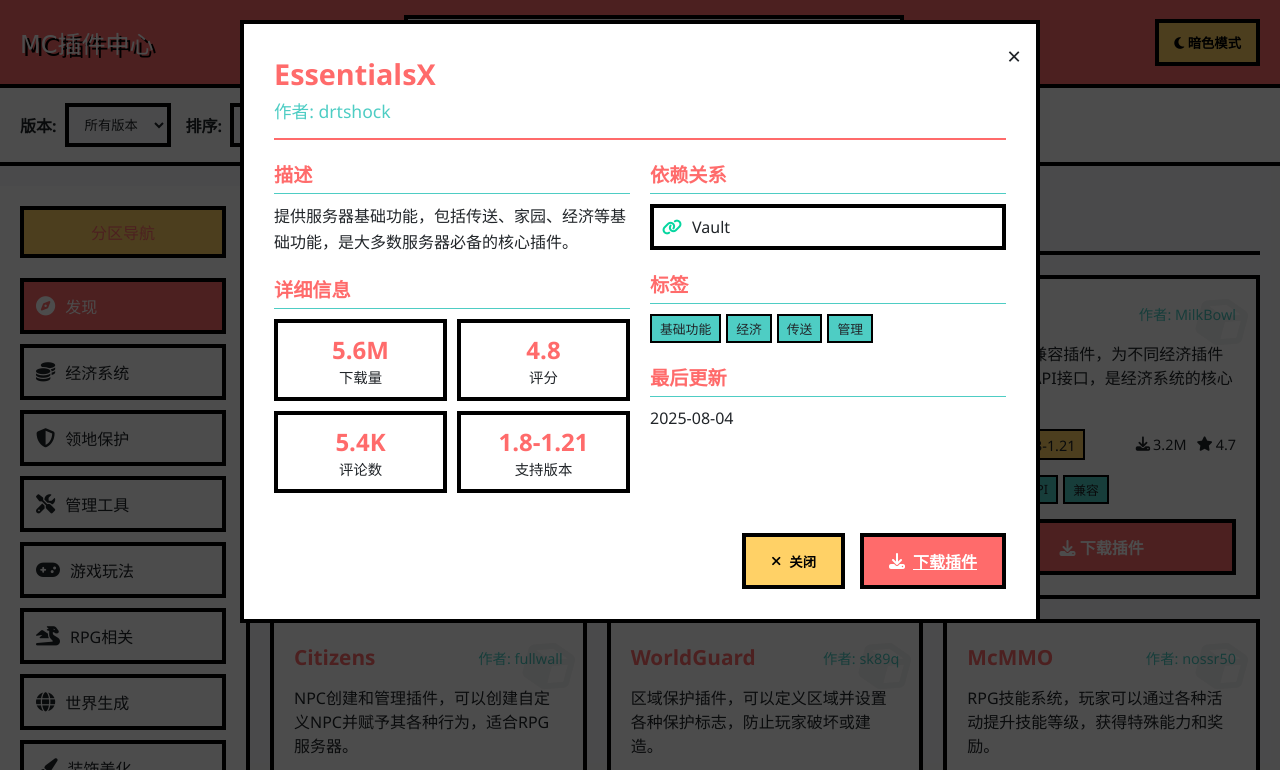
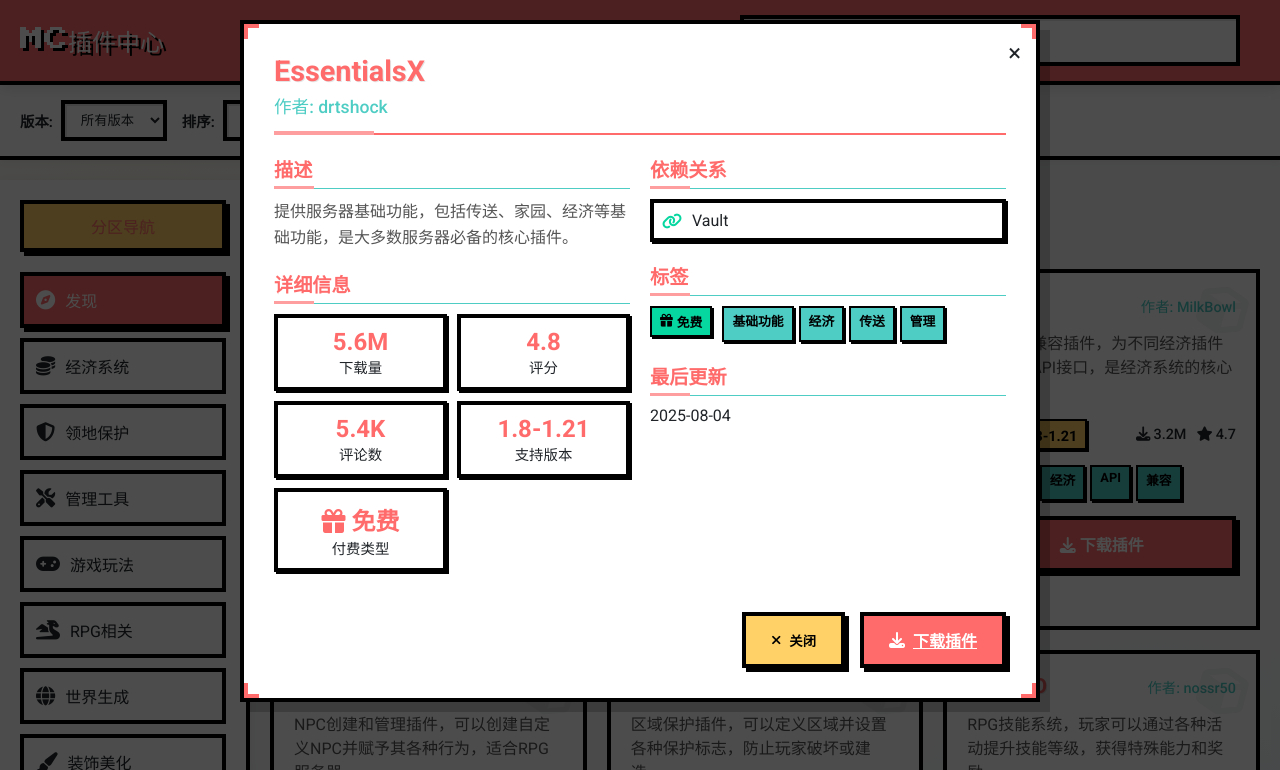
Before and after one commit to Kauo7420/Kauo7420, a plain HTML site: page index.html in a window 1280 px wide. Both pictures are taken after a click on the element 428 px from the left and 437 px from the top of the page. Shown: the top 770 px of the page. Drawn offline with Linux system fonts and the light colour scheme.

Commit message:
Update index.html

```diff
--- a/index.html
+++ b/index.html
@@ -5,13 +5,12 @@
     <meta name="viewport" content="width=device-width, initial-scale=1.0">
     <title>Minecraft插件导航 - 发现最佳服务器插件</title>
     <link rel="stylesheet" href="https://cdnjs.cloudflare.com/ajax/libs/font-awesome/6.4.0/css/all.min.css">
+    <link href="https://fonts.googleapis.com/css2?family=Press+Start+2P&family=Roboto:wght@400;500;700&display=swap" rel="stylesheet">
     <style>
         :root {
             --primary: #ff6b6b;
             --secondary: #4ecdc4;
             --accent: #ffd166;
-            --dark: #1a1a2e;
-            --light: #f8f9fa;
             --success: #06d6a0;
             --warning: #ffb74d;
             --danger: #ef476f;
@@ -19,27 +18,19 @@
             --text: #212529;
             --card-bg: #ffffff;
             --sidebar-bg: #ffffff;
+            --input-bg: #ffffff;
             --shadow: rgba(0, 0, 0, 0.1);
             --pixel-border: 4px solid #000;
             --modal-bg: #ffffff;
-        }
-
-        .dark-mode {
-            --bg: #1a1a2e;
-            --text: #f8f9fa;
-            --card-bg: #16213e;
-            --sidebar-bg: #0f3460;
-            --shadow: rgba(0, 0, 0, 0.3);
-            --pixel-border: 4px solid #4ecdc4;
-            --modal-bg: #0f3460;
+            --highlight: #ff9e9e;
         }
 
         * {
             margin: 0;
             padding: 0;
             box-sizing: border-box;
-            font-family: 'Segoe UI', Tahoma, Geneva, Verdana, sans-serif;
-            transition: background-color 0.3s, color 0.3s;
+            font-family: 'Roboto', sans-serif;
+            transition: all 0.2s ease;
         }
 
         body {
@@ -48,6 +39,9 @@
             overflow-x: hidden;
             padding: 0;
             margin: 0;
+            background-image:
+                radial-gradient(circle at 10% 20%, rgba(255, 214, 102, 0.1) 0%, transparent 20%),
+                radial-gradient(circle at 90% 80%, rgba(78, 205, 196, 0.1) 0%, transparent 20%);
         }
 
         /* 加载动画 */
@@ -84,6 +78,7 @@
             height: 16px;
             background: var(--primary);
             animation: load-anim 1.5s infinite;
+            box-shadow: 0 0 10px var(--primary);
         }
 
         @keyframes load-anim {
@@ -105,6 +100,7 @@
             position: sticky;
             top: 0;
             z-index: 100;
+            box-shadow: 0 4px 12px rgba(0, 0, 0, 0.1);
         }
 
         .logo {
@@ -112,6 +108,11 @@
             font-size: 1.5rem;
             color: white;
             text-shadow: 3px 3px 0 #000;
+            transition: transform 0.2s;
+        }
+
+        .logo:hover {
+            transform: scale(1.05);
         }
 
         .search-container {
@@ -127,21 +128,15 @@
             border: var(--pixel-border);
             border-radius: 0;
             font-size: 1rem;
-            background: var(--light);
+            background: var(--input-bg);
             color: var(--text);
+            box-shadow: inset 2px 2px 0 rgba(0, 0, 0, 0.1);
+            transition: all 0.2s;
         }
 
-        .theme-toggle {
-            background: var(--accent);
-            border: var(--pixel-border);
-            padding: 10px 15px;
-            cursor: pointer;
-            font-weight: bold;
-            transition: transform 0.1s;
-        }
-
-        .theme-toggle:active {
-            transform: translateY(4px);
+        .search-box:focus {
+            outline: none;
+            box-shadow: inset 2px 2px 0 rgba(0, 0, 0, 0.1), 0 0 0 3px rgba(255, 107, 107, 0.3);
         }
 
         /* 筛选和排序栏 */
@@ -153,6 +148,7 @@
             background: var(--card-bg);
             border-bottom: var(--pixel-border);
             margin-bottom: 20px;
+            box-shadow: 0 2px 8px rgba(0, 0, 0, 0.05);
         }
 
         .filter-group {
@@ -164,14 +160,23 @@
         .filter-label {
             font-weight: bold;
             white-space: nowrap;
+            color: var(--text);
+            font-size: 0.9rem;
         }
 
         select.filter-select {
             padding: 8px 12px;
             border: var(--pixel-border);
-            background: var(--light);
+            background: var(--input-bg);
             color: var(--text);
             cursor: pointer;
+            box-shadow: inset 2px 2px 0 rgba(0, 0, 0, 0.1);
+            transition: all 0.2s;
+        }
+
+        select.filter-select:focus {
+            outline: none;
+            box-shadow: inset 2px 2px 0 rgba(0, 0, 0, 0.1), 0 0 0 3px rgba(255, 107, 107, 0.3);
         }
 
         /* 主布局 */
@@ -189,6 +194,7 @@
             height: 100%;
             position: sticky;
             top: 70px;
+            box-shadow: 2px 0 8px rgba(0, 0, 0, 0.05);
         }
 
         .sidebar-title {
@@ -200,6 +206,19 @@
             padding: 10px;
             border: var(--pixel-border);
             background: var(--accent);
+            box-shadow: 4px 4px 0 #000;
+            position: relative;
+        }
+
+        .sidebar-title::after {
+            content: "";
+            position: absolute;
+            bottom: -4px;
+            left: 4px;
+            right: -4px;
+            height: 4px;
+            background: var(--highlight);
+            z-index: -1;
         }
 
         .category-list {
@@ -212,15 +231,34 @@
             background: var(--card-bg);
             border: var(--pixel-border);
             cursor: pointer;
-            transition: transform 0.1s;
+            transition: transform 0.1s, box-shadow 0.1s;
             display: flex;
             align-items: center;
+            color: var(--text);
+            position: relative;
+            overflow: hidden;
+        }
+
+        .category-item::before {
+            content: "";
+            position: absolute;
+            top: 0;
+            left: -100%;
+            width: 100%;
+            height: 100%;
+            background: linear-gradient(90deg, transparent, rgba(255, 255, 255, 0.4), transparent);
+            transition: left 0.5s;
+        }
+
+        .category-item:hover::before {
+            left: 100%;
         }
 
         .category-item:hover {
             transform: translateX(5px);
             background: var(--secondary);
             color: #000;
+            box-shadow: 4px 4px 0 #000;
         }
 
         .category-item i {
@@ -231,6 +269,7 @@
         .category-item.active {
             background: var(--primary);
             color: white;
+            box-shadow: 4px 4px 0 #000;
         }
 
         /* 主内容区 */
@@ -246,6 +285,18 @@
             color: var(--primary);
             padding-bottom: 10px;
             border-bottom: var(--pixel-border);
+            position: relative;
+            display: inline-block;
+        }
+
+        .section-title::after {
+            content: "";
+            position: absolute;
+            bottom: -4px;
+            left: 0;
+            width: 100%;
+            height: 4px;
+            background: var(--highlight);
         }
 
         /* 插件卡片 */
@@ -265,9 +316,26 @@
             cursor: pointer;
         }
 
+        .plugin-card::before {
+            content: "";
+            position: absolute;
+            top: 0;
+            left: 0;
+            right: 0;
+            height: 4px;
+            background: var(--primary);
+            transform: scaleX(0);
+            transform-origin: left;
+            transition: transform 0.3s;
+        }
+
         .plugin-card:hover {
             transform: translateY(-5px);
             box-shadow: 8px 8px 0 var(--shadow);
+        }
+
+        .plugin-card:hover::before {
+            transform: scaleX(1);
         }
 
         .plugin-header {
@@ -281,16 +349,19 @@
             font-size: 1.3rem;
             font-weight: bold;
             color: var(--primary);
+            text-shadow: 1px 1px 0 rgba(0, 0, 0, 0.1);
         }
 
         .plugin-author {
             font-size: 0.9rem;
             color: var(--secondary);
+            font-weight: 500;
         }
 
         .plugin-description {
             margin-bottom: 15px;
             line-height: 1.5;
+            color: #555;
         }
 
         .plugin-meta {
@@ -304,6 +375,9 @@
             background: var(--accent);
             padding: 3px 8px;
             border: 2px solid #000;
+            color: #000;
+            font-weight: bold;
+            box-shadow: 2px 2px 0 #000;
         }
 
         .plugin-stats {
@@ -315,6 +389,7 @@
             display: flex;
             align-items: center;
             gap: 3px;
+            font-weight: 500;
         }
 
         .plugin-tags {
@@ -329,6 +404,38 @@
             padding: 3px 8px;
             border: 2px solid #000;
             font-size: 0.8rem;
+            color: #000;
+            font-weight: bold;
+            box-shadow: 2px 2px 0 #000;
+        }
+
+        /* 付费标识 */
+        .payment-badge {
+            display: inline-flex;
+            align-items: center;
+            gap: 4px;
+            padding: 4px 8px;
+            border: 2px solid #000;
+            font-size: 0.8rem;
+            font-weight: bold;
+            margin-right: 5px;
+            margin-bottom: 5px;
+            box-shadow: 2px 2px 0 #000;
+        }
+
+        .payment-paid {
+            background-color: #ff6b6b;
+            color: #000;
+        }
+
+        .payment-free {
+            background-color: #06d6a0;
+            color: #000;
+        }
+
+        .payment-freemium {
+            background-color: #ffd166;
+            color: #000;
         }
 
         .download-btn {
@@ -342,11 +449,20 @@
             font-weight: bold;
             cursor: pointer;
             text-decoration: none;
-            transition: background 0.2s;
+            transition: background 0.2s, transform 0.1s;
+            box-shadow: 4px 4px 0 #000;
+            position: relative;
         }
 
         .download-btn:hover {
             background: var(--danger);
+            transform: translate(-2px, -2px);
+            box-shadow: 6px 6px 0 #000;
+        }
+
+        .download-btn:active {
+            transform: translate(2px, 2px);
+            box-shadow: 2px 2px 0 #000;
         }
 
         /* 涂鸦元素 */
@@ -384,6 +500,9 @@
             border: var(--pixel-border);
             cursor: pointer;
             font-weight: bold;
+            color: var(--text);
+            box-shadow: 2px 2px 0 #000;
+            transition: all 0.1s;
         }
 
         .page-btn.active {
@@ -393,6 +512,14 @@
 
         .page-btn:hover:not(.active) {
             background: var(--secondary);
+            color: #000;
+            transform: translate(-2px, -2px);
+            box-shadow: 4px 4px 0 #000;
+        }
+
+        .page-btn:active {
+            transform: translate(2px, 2px);
+            box-shadow: 0 0 0 #000;
         }
 
         /* 模态框 */
@@ -418,6 +545,7 @@
             position: relative;
             padding: 30px;
             animation: modal-appear 0.3s ease;
+            box-shadow: 10px 10px 0 rgba(0, 0, 0, 0.2);
         }
 
         @keyframes modal-appear {
@@ -432,23 +560,42 @@
             font-size: 1.5rem;
             cursor: pointer;
             color: var(--text);
+            transition: transform 0.2s;
+        }
+
+        .close-modal:hover {
+            transform: rotate(90deg);
+            color: var(--danger);
         }
 
         .modal-header {
             margin-bottom: 20px;
             padding-bottom: 15px;
             border-bottom: 2px solid var(--primary);
+            position: relative;
+        }
+
+        .modal-header::after {
+            content: "";
+            position: absolute;
+            bottom: -2px;
+            left: 0;
+            width: 100px;
+            height: 4px;
+            background: var(--highlight);
         }
 
         .modal-title {
             font-size: 1.8rem;
             color: var(--primary);
             margin-bottom: 5px;
+            text-shadow: 1px 1px 0 rgba(0, 0, 0, 0.1);
         }
 
         .modal-author {
             font-size: 1.1rem;
             color: var(--secondary);
+            font-weight: 500;
         }
 
         .modal-body {
@@ -467,11 +614,23 @@
             color: var(--primary);
             border-bottom: 1px solid var(--secondary);
             padding-bottom: 5px;
+            position: relative;
+        }
+
+        .modal-section-title::after {
+            content: "";
+            position: absolute;
+            bottom: -1px;
+            left: 0;
+            width: 40px;
+            height: 3px;
+            background: var(--highlight);
         }
 
         .modal-description {
             line-height: 1.6;
             margin-bottom: 20px;
+            color: #555;
         }
 
         .modal-stats {
@@ -488,6 +647,7 @@
             padding: 10px;
             background: var(--card-bg);
             border: var(--pixel-border);
+            box-shadow: 2px 2px 0 #000;
         }
 
         .stat-value {
@@ -498,6 +658,7 @@
 
         .stat-label {
             font-size: 0.9rem;
+            color: var(--text);
         }
 
         .modal-dependencies {
@@ -516,6 +677,8 @@
             display: flex;
             align-items: center;
             gap: 10px;
+            color: var(--text);
+            box-shadow: 2px 2px 0 #000;
         }
 
         .dependency-item i {
@@ -537,6 +700,8 @@
             display: flex;
             align-items: center;
             gap: 8px;
+            transition: all 0.1s;
+            box-shadow: 4px 4px 0 #000;
         }
 
         .modal-download {
@@ -544,8 +709,19 @@
             color: white;
         }
 
+        .modal-download:hover {
+            transform: translate(-2px, -2px);
+            box-shadow: 6px 6px 0 #000;
+        }
+
         .modal-close {
             background: var(--accent);
+            color: #000;
+        }
+
+        .modal-close:hover {
+            transform: translate(-2px, -2px);
+            box-shadow: 6px 6px 0 #000;
         }
 
         /* 响应式设计 */
@@ -619,6 +795,41 @@
         .fade-in {
             animation: fadeIn 0.5s ease forwards;
         }
+
+        /* 装饰性元素 */
+        .pixel-corner {
+            position: absolute;
+            width: 15px;
+            height: 15px;
+        }
+
+        .corner-tl {
+            top: 0;
+            left: 0;
+            border-top: 4px solid var(--primary);
+            border-left: 4px solid var(--primary);
+        }
+
+        .corner-tr {
+            top: 0;
+            right: 0;
+            border-top: 4px solid var(--primary);
+            border-right: 4px solid var(--primary);
+        }
+
+        .corner-bl {
+            bottom: 0;
+            left: 0;
+            border-bottom: 4px solid var(--primary);
+            border-left: 4px solid var(--primary);
+        }
+
+        .corner-br {
+            bottom: 0;
+            right: 0;
+            border-bottom: 4px solid var(--primary);
+            border-right: 4px solid var(--primary);
+        }
     </style>
 </head>
 <body>
@@ -636,9 +847,7 @@
     <div class="search-container">
         <input type="text" class="search-box" placeholder="搜索插件...">
     </div>
-        <button class="theme-toggle" id="themeToggle">
-            <i class="fas fa-moon"></i> 暗色模式
-        </button>
+    <!-- 已移除主题切换按钮 -->
 </div>
 
 <!-- 筛选和排序栏 -->
@@ -736,6 +945,12 @@
     <div class="modal-content">
         <span class="close-modal" id="closeModal">&times;</span>
 
+        <!-- 装饰性角标 -->
+        <div class="pixel-corner corner-tl"></div>
+        <div class="pixel-corner corner-tr"></div>
+        <div class="pixel-corner corner-bl"></div>
+        <div class="pixel-corner corner-br"></div>
+
         <div class="modal-header">
             <h2 class="modal-title" id="modalTitle">插件名称</h2>
             <div class="modal-author" id="modalAuthor">作者: 未知</div>
@@ -766,6 +981,10 @@
                         <div class="modal-stat">
                             <span class="stat-value" id="modalVersion">1.0</span>
                             <span class="stat-label">支持版本</span>
+                        </div>
+                        <div class="modal-stat">
+                            <span class="stat-value" id="modalPaymentType">免费</span>
+                            <span class="stat-label">付费类型</span>
                         </div>
                     </div>
                 </div>
@@ -822,6 +1041,7 @@
             reviews: 5420,
             lastUpdated: "2025-08-04",
             dependencies: ["Vault"],
+            paymentType: "free",
             link: "https://www.spigotmc.org/resources/essentialsx.9089/"
         },
         {
@@ -837,6 +1057,7 @@
             reviews: 3820,
             lastUpdated: "2025-07-19",
             dependencies: [],
+            paymentType: "free",
             link: "https://dev.bukkit.org/projects/worldedit"
         },
         {
@@ -852,6 +1073,7 @@
             reviews: 2950,
             lastUpdated: "2025-07-18",
             dependencies: [],
+            paymentType: "free",
             link: "https://www.spigotmc.org/resources/vault.34315/"
         },
         {
@@ -867,6 +1089,7 @@
             reviews: 2780,
             lastUpdated: "2025-08-12",
             dependencies: [],
+            paymentType: "freemium",
             link: "https://www.spigotmc.org/resources/citizens.13811/"
         },
         {
@@ -882,6 +1105,7 @@
             reviews: 3420,
             lastUpdated: "2025-07-12",
             dependencies: ["WorldEdit"],
+            paymentType: "free",
             link: "https://dev.bukkit.org/projects/worldguard"
         },
         {
@@ -897,6 +1121,7 @@
             reviews: 4120,
             lastUpdated: "2025-08-04",
             dependencies: [],
+            paymentType: "free",
             link: "https://www.spigotmc.org/resources/mcmmo.24461/"
         },
         {
@@ -912,6 +1137,7 @@
             reviews: 3250,
             lastUpdated: "2025-05-26",
             dependencies: [],
+            paymentType: "free",
             link: "https://www.spigotmc.org/resources/luckperms.28140/"
         },
         {
@@ -927,6 +1153,7 @@
             reviews: 1850,
             lastUpdated: "2025-07-22",
             dependencies: [],
+            paymentType: "paid",
             link: "https://www.spigotmc.org/resources/itemsadder.73355/"
         },
         {
@@ -942,6 +1169,7 @@
             reviews: 2450,
             lastUpdated: "2024-05-21",
             dependencies: [],
+            paymentType: "free",
             link: "https://www.spigotmc.org/resources/placeholderapi.6245/"
         },
         {
@@ -957,6 +1185,7 @@
             reviews: 1620,
             lastUpdated: "2025-08-09",
             dependencies: [],
+            paymentType: "free",
             link: "https://www.spigotmc.org/resources/protocollib.1997/"
         },
         {
@@ -972,6 +1201,7 @@
             reviews: 1780,
             lastUpdated: "2024-01-27",
             dependencies: [],
+            paymentType: "free",
             link: "https://dev.bukkit.org/projects/holographic-displays"
         },
         {
@@ -979,7 +1209,7 @@
             name: "AdvancedEnchantments",
             author: "YouHaveTrouble",
             description: "添加多种自定义附魔效果，增强游戏战斗和工具系统，完全可配置。",
-                version: "1.16-1.20",
+            version: "1.16-1.21",
             tags: ["附魔", "战斗", "游戏玩法"],
             category: ["gameplay", "rpg"],
             downloads: 30378,
@@ -987,6 +1217,7 @@
             reviews: 1250,
             lastUpdated: "2025-08-25",
             dependencies: [],
+            paymentType: "paid",
             link: "https://www.spigotmc.org/resources/advancedenchantments.86927/"
         }
     ];
@@ -1011,17 +1242,6 @@
         filteredPlugins = [...pluginsData];
         renderPlugins();
         setupPagination();
-
-            // 主题切换功能
-            const themeToggle = document.getElementById('themeToggle');
-            themeToggle.addEventListener('click', function() {
-                document.body.classList.toggle('dark-mode');
-                if (document.body.classList.contains('dark-mode')) {
-                    themeToggle.innerHTML = '<i class="fas fa-sun"></i> 亮色模式';
-                } else {
-                    themeToggle.innerHTML = '<i class="fas fa-moon"></i> 暗色模式';
-                }
-            });
 
         // 分类筛选功能
         const categoryItems = document.querySelectorAll('.category-item');
@@ -1178,6 +1398,16 @@
             card.appendChild(doodle1);
             card.appendChild(doodle2);
 
+            // 生成付费标识
+            let paymentBadge = '';
+            if (plugin.paymentType === 'paid') {
+                paymentBadge = '<span class="payment-badge payment-paid"><i class="fas fa-dollar-sign"></i> 付费</span>';
+            } else if (plugin.paymentType === 'freemium') {
+                paymentBadge = '<span class="payment-badge payment-freemium"><i class="fas fa-star-half-alt"></i> 免费版</span>';
+            } else {
+                paymentBadge = '<span class="payment-badge payment-free"><i class="fas fa-gift"></i> 免费</span>';
+            }
+
             // 插件内容
             card.innerHTML += `
                 <div class="plugin-header">
@@ -1193,6 +1423,7 @@
                     </div>
                 </div>
                 <div class="plugin-tags">
+                    ${paymentBadge}
                     ${plugin.tags.map(tag => `<span class="plugin-tag">${tag}</span>`).join('')}
                 </div>
                 <div class="download-btn" data-id="${plugin.id}">
@@ -1288,6 +1519,20 @@
         const plugin = pluginsData.find(p => p.id === pluginId);
         if (!plugin) return;
 
+        // 付费类型文本
+        let paymentText = '';
+        let paymentIcon = '';
+        if (plugin.paymentType === 'paid') {
+            paymentText = '付费';
+            paymentIcon = 'fa-dollar-sign';
+        } else if (plugin.paymentType === 'freemium') {
+            paymentText = '免费版';
+            paymentIcon = 'fa-star-half-alt';
+        } else {
+            paymentText = '免费';
+            paymentIcon = 'fa-gift';
+        }
+
         // 填充模态框内容
         document.getElementById('modalTitle').textContent = plugin.name;
         document.getElementById('modalAuthor').textContent = `作者: ${plugin.author}`;
@@ -1296,12 +1541,26 @@
         document.getElementById('modalRating').textContent = plugin.rating;
         document.getElementById('modalReviews').textContent = formatDownloads(plugin.reviews);
         document.getElementById('modalVersion').textContent = plugin.version;
+        document.getElementById('modalPaymentType').innerHTML = `<i class="fas ${paymentIcon}"></i> ${paymentText}`;
         document.getElementById('modalUpdated').textContent = plugin.lastUpdated;
         document.getElementById('modalDownloadBtn').setAttribute('href', plugin.link);
 
         // 填充标签
         const tagsContainer = document.getElementById('modalTags');
         tagsContainer.innerHTML = '';
+
+        // 添加付费标识
+        let paymentBadge = '';
+        if (plugin.paymentType === 'paid') {
+            paymentBadge = '<span class="payment-badge payment-paid"><i class="fas fa-dollar-sign"></i> 付费</span>';
+        } else if (plugin.paymentType === 'freemium') {
+            paymentBadge = '<span class="payment-badge payment-freemium"><i class="fas fa-star-half-alt"></i> 免费版</span>';
+        } else {
+            paymentBadge = '<span class="payment-badge payment-free"><i class="fas fa-gift"></i> 免费</span>';
+        }
+        tagsContainer.innerHTML = paymentBadge;
+
+        // 添加其他标签
         plugin.tags.forEach(tag => {
             const tagEl = document.createElement('span');
             tagEl.className = 'plugin-tag';
```
Lines whose indentation alone changed are shown as unchanged.
